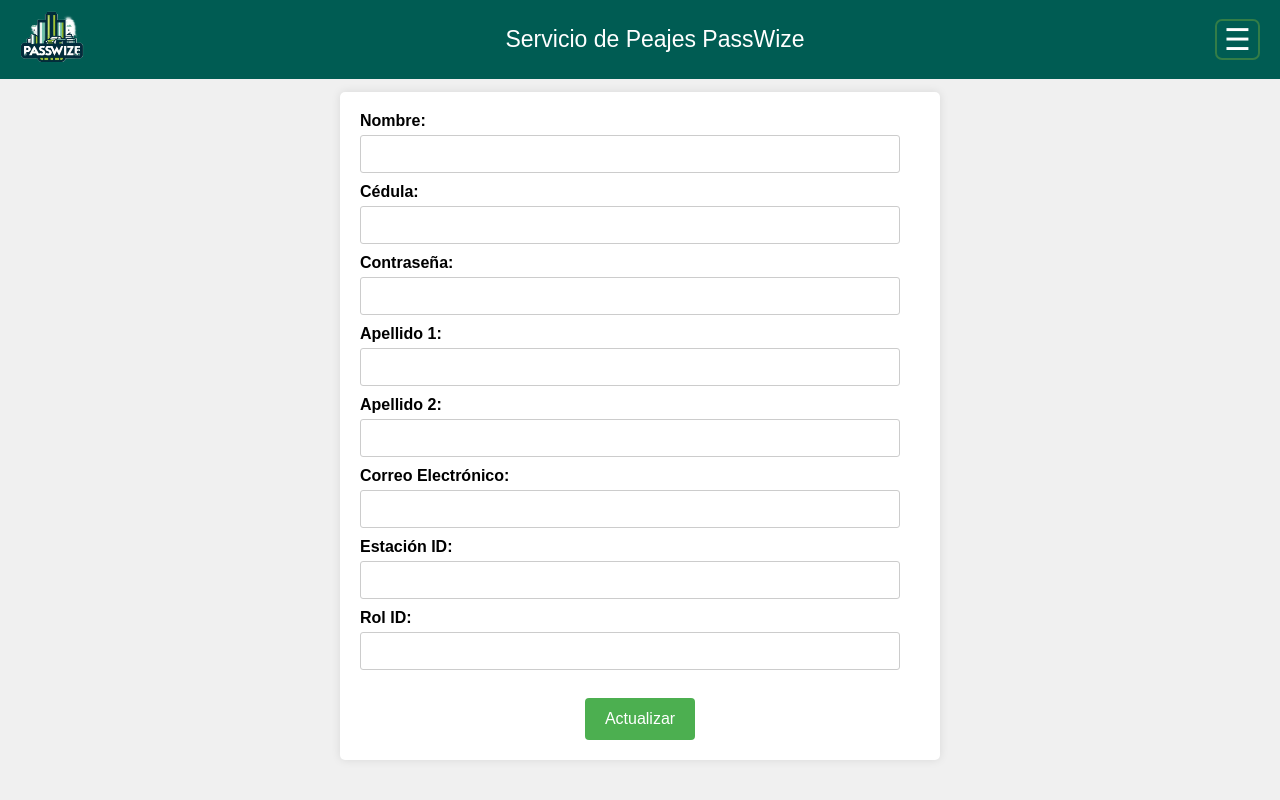
After one commit to AnaBQS0107/ProyectoFinal--IngSoft, a PHP site: page /Vista/ActualizarEmpleado.php in a window 1280 px wide. The commit adds this page. Run offline with PHP 8.4, Linux system fonts and the light colour scheme.

Commit message:
Actualizacion de Usuario

```diff
--- /dev/null
+++ b/Vista/ActualizarEmpleado.php
@@ -0,0 +1,249 @@
+<!DOCTYPE html>
+<html lang="en">
+
+<head>
+    <meta charset="UTF-8">
+    <meta name="viewport" content="width=device-width, initial-scale=1.0">
+    <title>PassWize - Actualizar Usuario</title>
+    <link rel="icon" type="image/png" href="../img/icono.png">
+    <style>
+    * {
+        margin: 0;
+        padding: 0;
+        box-sizing: border-box;
+    }
+
+    body {
+        font-family: Arial, sans-serif;
+    }
+
+    .navbar {
+        display: flex;
+        justify-content: space-between;
+        align-items: center;
+        background-color: #005c53;
+        padding: 10px;
+        position: fixed;
+        width: 100%;
+        top: 0;
+        left: 0;
+        z-index: 1000;
+    }
+
+    .navbar-container {
+        display: flex;
+        justify-content: space-between;
+        align-items: center;
+        width: 100%;
+    }
+
+    .navbar-brand img {
+        border-radius: 5px;
+    }
+
+    .navbar-title {
+        color: #fff;
+        text-decoration: none;
+        font-size: 23px;
+    }
+
+    /* Estilos del botón de menú */
+    .hamburger-menu {
+        font-size: 30px;
+        color: #fff;
+        cursor: pointer;
+        border: 2.5px solid #9fc13152;
+        /* Borde transparente */
+        border-radius: 7px;
+        /* Bordes curvos */
+        padding: 7px;
+        /* Añade un poco de espacio interior */
+        padding-top: 1px;
+        padding-bottom: 1px;
+        margin-right: 10px;
+        /* Mueve el botón 10px a la izquierda */
+    }
+
+    .hamburger-menu:hover {
+        background-color: #9fc13152;
+    }
+
+    /* Estilos del menú desplegable */
+    .navbar-links {
+        font-size: 16px;
+        font-weight: 200;
+        display: none;
+        position: absolute;
+        top: calc(100%);
+        /* Ajusta la distancia desde la parte superior */
+        right: 0px;
+        /* Alinea a la derecha */
+        background-color: #003b36;
+        z-index: 999;
+        /* Asegura que esté por encima de otros elementos */
+        border-radius: 5px;
+        transition: height 0.3s;
+        /* Añade una transición suave */
+        width: auto;
+        /* Anchura fija para el menú desplegable */
+        height: 500%;
+    }
+
+    /* Estilos de la lista de elementos del menú */
+    .navbar-links ul {
+        list-style: none;
+        flex-direction: column;
+        width: 100%;
+        padding-top: 10px;
+        /* Añade relleno para separar los elementos del menú */
+        text-align: center;
+        /* Centra el texto */
+    }
+
+    /* Estilos de los elementos de la lista */
+    .navbar-links ul li {
+        text-align: center;
+        padding: 10px;
+        left: auto;
+        /* Ajusta la posición a la izquierda */
+        right: 10px;
+        /* Ajusta la posición a la derecha */
+    }
+
+
+    /* Estilos de los enlaces en la lista */
+    .navbar-links ul li a {
+        color: #fff;
+        text-decoration: none;
+        padding: 5px 10px;
+        display: block;
+        text-align: center;
+        /* Centra el texto */
+    }
+
+    /* Estilos al pasar el mouse sobre los enlaces */
+    .navbar-links ul li a:hover {
+        color: #fff;
+        background-color: #015e569c;
+        border-radius: 5px;
+    }
+
+    /* Estilos del menú desplegable del elemento de menú */
+    .nav-item.dropdown .dropdown-menu {
+        display: none;
+        position: absolute;
+        background-color: #9fc13152;
+        border: none;
+        margin-top: 10px;
+        left: auto;
+        /* Ajusta la posición a la izquierda */
+        right: 0px;
+        /* Ajusta la posición a la derecha */
+        max-height: 0;
+        /* Altura inicial del menú desplegable */
+        overflow: hidden;
+        /* Oculta el contenido que exceda la altura máxima */
+        transition: max-height 0.3s ease;
+        /* Transición suave de la altura */
+    }
+
+    /* Mostrar el menú desplegable cuando se pasa el mouse sobre el elemento de menú */
+    .nav-item.dropdown:hover .dropdown-menu {
+        display: block;
+        max-height: 200px;
+        /* Altura máxima del menú desplegable */
+        margin-top: 5px;
+        /* Ajusta el margen superior */
+    }
+
+    /* Ajuste de posición de otros elementos cuando se muestra el menú desplegable */
+    .nav-item.dropdown:hover~.nav-item {
+        transform: translateY(126px);
+        /* Ajusta la distancia para mover los elementos */
+    }
+
+    body {
+        font-family: Arial, sans-serif;
+        background-color: #f0f0f0;
+        padding: 20px;
+    }
+
+    form {
+        background-color: #fff;
+        padding: 20px;
+        border-radius: 5px;
+        box-shadow: 0 0 10px rgba(0, 0, 0, 0.1);
+        max-width: 600px;
+        margin: 0 auto;
+    }
+
+    label {
+        display: block;
+        margin-bottom: 5px;
+        font-weight: bold;
+    }
+
+    input[type="text"],
+    input[type="password"] {
+        width: calc(100% - 20px);
+        padding: 10px;
+        margin-bottom: 10px;
+        border: 1px solid #ccc;
+        border-radius: 3px;
+        font-size: 14px;
+    }
+
+    button {
+        background-color: #4CAF50;
+        color: white;
+        padding: 12px 20px;
+        border: none;
+        border-radius: 4px;
+        cursor: pointer;
+        font-size: 16px;
+    }
+
+    button:hover {
+        background-color: #45a049;
+    }
+    </style>
+</head>
+
+<body>
+    <?php include_once '../Vista/header.php'; ?>
+    <br> <br> <br> <br>
+    <form method="post">
+        <label>Nombre:</label>
+        <input type="text" name="Nombre" value="<?php echo isset($empleado['Nombre']) ? $empleado['Nombre'] : ''; ?>">
+        <br>
+        <label>Cédula:</label>
+        <input type="text" name="Cedula" value="<?php echo isset($empleado['Cedula']) ? $empleado['Cedula'] : ''; ?>">
+        <br>
+        <label>Contraseña:</label>
+        <input type="password" name="Contrasena"
+            value="<?php echo isset($empleado['Contrasena']) ? $empleado['Contrasena'] : ''; ?>">
+        <br>
+        <label>Apellido 1:</label>
+        <input type="text" name="Apellido1"
+            value="<?php echo isset($empleado['Apellido1']) ? $empleado['Apellido1'] : ''; ?>">
+        <br>
+        <label>Apellido 2:</label>
+        <input type="text" name="Apellido2"
+            value="<?php echo isset($empleado['Apellido2']) ? $empleado['Apellido2'] : ''; ?>">
+        <br>
+        <label>Correo Electrónico:</label>
+        <input type="text" name="Correo_Electronico"
+            value="<?php echo isset($empleado['Correo_Electronico']) ? $empleado['Correo_Electronico'] : ''; ?>">
+        <br>
+        <label>Estación ID:</label>
+        <input type="text" name="Estacion_ID"
+            value="<?php echo isset($empleado['Estacion_ID']) ? $empleado['Estacion_ID'] : ''; ?>">
+        <br>
+        <label>Rol ID:</label>
+        <input type="text" name="Roles" value="<?php echo isset($empleado['Rol_ID']) ? $empleado['Rol_ID'] : ''; ?>">
+        <br> <br>
+        <center><button type="submit" class="btn btn-primary">Actualizar</button></center>
+    </form>
+</body>
+
+</html>
--- a/Vista/Estilos/CobrosPeaje.css
+++ b/Vista/Estilos/CobrosPeaje.css
@@ -3,12 +3,6 @@ body {
     background-color: #f8f9fa;
     font-family: Arial, sans-serif;
     padding-top: 20px;
-}
-
-header {
-    background-color: #007bff;
-    color: rgb(0, 0, 0);
-    padding: 10px 0;
 }
 
 h5 {
--- a/Vista/header.php
+++ b/Vista/header.php
@@ -37,7 +37,6 @@ $user = isset($_SESSION['user']) ? $_SESSION['user'] : null;
                         </ul>
                     </li>
                     <?php endif; ?>
-                    <li class="nav-item"><a class="nav-link" href="../Vista/Inicio.php">Página Principal</a></li>
                     <li class="nav-item"><a class="nav-link" href="../Vista/Inicio.php">Página Principal</a></li>
                     <li class="nav-item"><a class="nav-link" href="../Vista/Form_NuevoIngreso.php">Ingresar usuario</a></li>
                     <li class="nav-item"><a class="nav-link" href="../Vista/ListaDeEmpleados.php">Lista de Empleados</a></li>
```
Also changed, not shown: Controlador/EditarUsuario.php (+53 -105 lines), Vista/Estilos/ActualizarEmpleado.css (added, +40 -0 lines).
